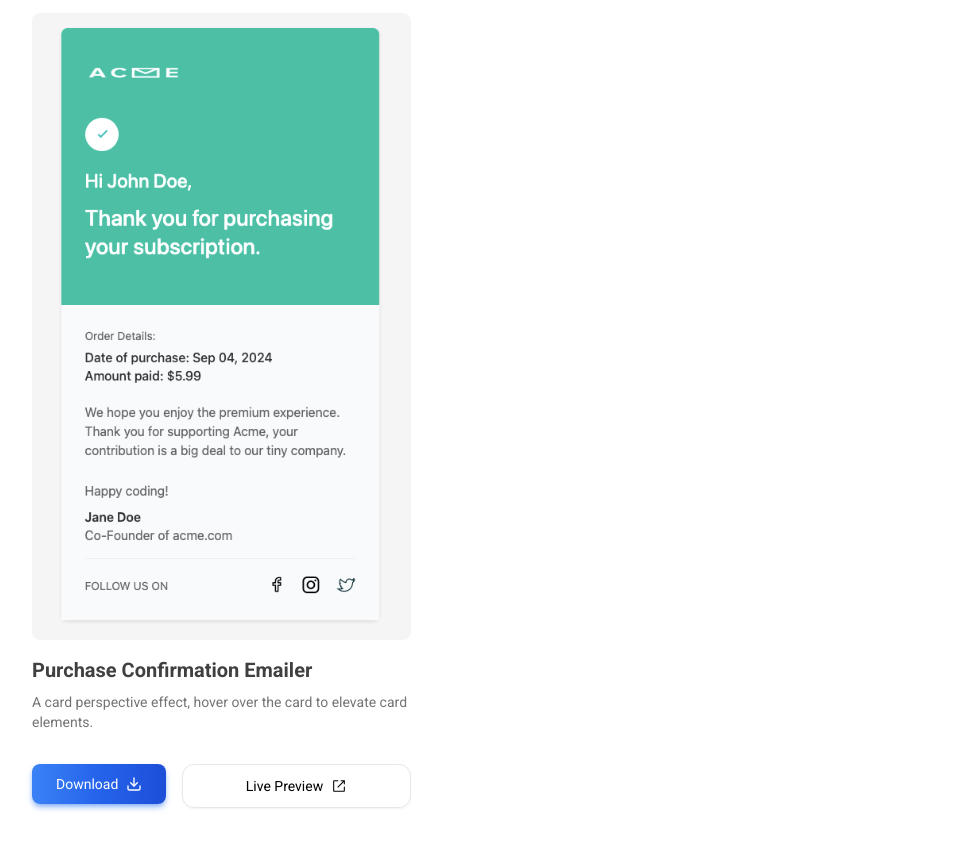
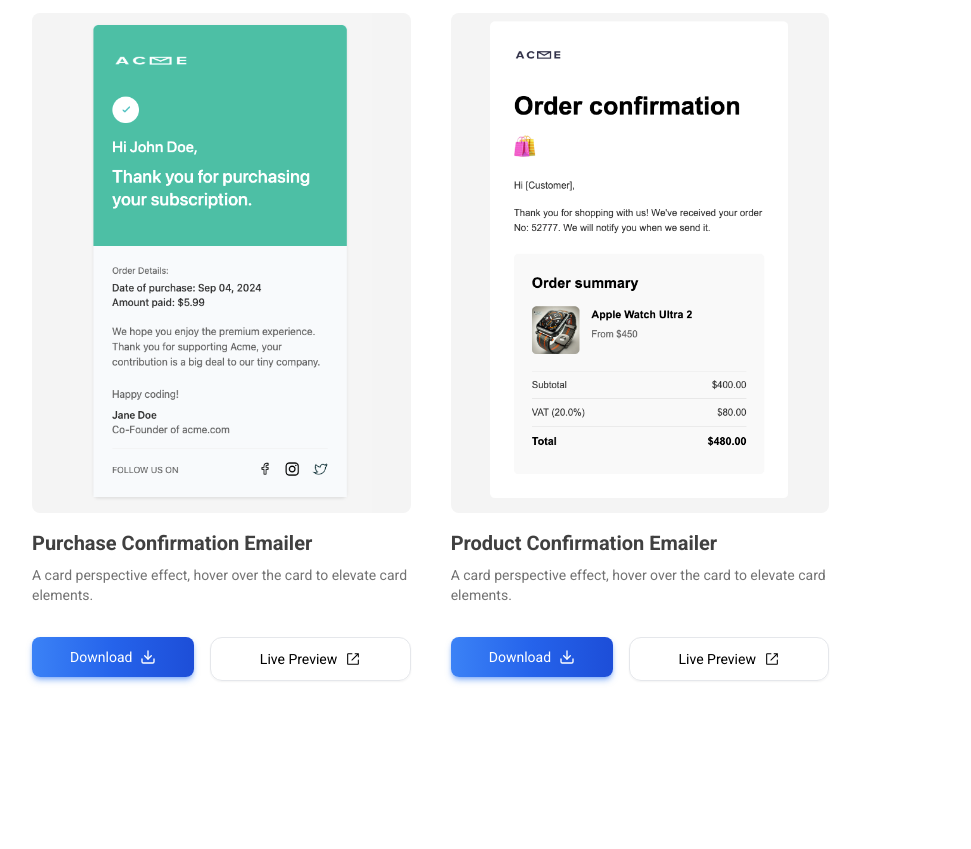
Before and after one commit to nirajrajgor/email-templates, a website built with Vite: page index.html in a window 1280 px wide. Shown: the part 111-960 px from the top of the page, without its empty margins (0-971 px from the left). Built offline with nearby package versions, Linux system fonts and the light colour scheme.

Commit message:
Integrate new product preview emailer and code cleanup

```diff
--- a/index.html
+++ b/index.html
@@ -26,9 +26,10 @@
       <div
         class="grid grid-cols-1 md:grid-cols-2 lg:grid-cols-3 xl:grid-cols-3 gap-20 lg:gap-10 pb-40 items-start relative z-40"
       >
-        <div>
+        <div class="wrapper">
           <div
             class="relative dark:border rounded-lg dark:border-white/[0.1] overflow-hidden group-hover:shadow-xl transition duration-200"
+            style="height: 500px; width: auto; background-color: #f4f4f4"
           >
             <img
               alt="Component Thumbnail"
@@ -37,7 +38,7 @@
               height="1024"
               decoding="async"
               data-nimg="1"
-              class="transition duration-300 blur-0 rounded-md group-hover:scale-105"
+              class="transition duration-300 blur-0 rounded-md group-hover:scale-105 w-full h-full object-contain"
               style="color: transparent"
               src="/purchase-confirm-preview.png"
             />
@@ -58,28 +59,19 @@
             <a
               href="/templates/purchase-confirmation.html"
               download="purchase-confirmation.html"
+              class="w-full"
             >
               <button
                 type="button"
-                class="text-white w-full inline-flex items-center justify-center gap-2 bg-gradient-to-r from-blue-500 via-blue-600 to-blue-700 hover:bg-gradient-to-br focus:ring-4 focus:outline-none focus:ring-blue-300 dark:focus:ring-blue-800 shadow-md shadow-blue-500/50 dark:shadow-lg dark:shadow-blue-800/80 font-medium rounded-lg text-sm px-5 py-2.5 text-center me-2 mb-2"
+                class="text-white w-full inline-flex items-center justify-center gap-2 bg-gradient-to-r from-blue-500 via-blue-600 to-blue-700 hover:bg-gradient-to-br focus:ring-4 focus:outline-none focus:ring-blue-300 dark:focus:ring-blue-800 shadow-md shadow-blue-500/50 dark:shadow-md dark:shadow-blue-800/80 font-medium rounded-lg text-sm px-5 py-2.5 text-center me-2 mb-2"
               >
                 Download
-                <svg
-                  xmlns="http://www.w3.org/2000/svg"
-                  width="24"
-                  height="24"
-                  viewBox="0 0 24 24"
-                  fill="none"
-                  stroke="currentColor"
-                  stroke-width="2"
-                  stroke-linecap="round"
-                  stroke-linejoin="round"
+                <img
+                  src="/download.svg"
+                  alt="Download"
                   class="h-4 w-4"
-                >
-                  <path d="M21 15v4a2 2 0 0 1-2 2H5a2 2 0 0 1-2-2v-4"></path>
-                  <polyline points="7 10 12 15 17 10"></polyline>
-                  <line x1="12" x2="12" y1="15" y2="3"></line>
-                </svg>
+                  style="filter: brightness(0) invert(1)"
+                />
               </button>
             </a>
             <a
@@ -104,6 +96,74 @@
             </a>
           </div>
         </div>
+        <!-- End of Purchase Confirmation Template -->
+        <div class="wrapper">
+          <div
+            class="relative dark:border rounded-lg dark:border-white/[0.1] overflow-hidden group-hover:shadow-xl transition duration-200"
+            style="height: 500px; width: auto; background-color: #f4f4f4"
+          >
+            <img
+              alt="Component Thumbnail"
+              loading="lazy"
+              class="transition duration-300 blur-0 rounded-md group-hover:scale-105 w-full h-full object-contain"
+              style="color: transparent"
+              src="/product-confirm-preview.png"
+            />
+          </div>
+          <p
+            class="text-xl font-bold mt-4 mb-2 dark:text-neutral-100 text-neutral-700"
+          >
+            Product Confirmation Emailer
+          </p>
+          <p
+            class="mt-2 text-sm font-normal dark:text-neutral-300 text-neutral-500"
+          >
+            A card perspective effect, hover over the card to elevate card
+            elements.
+          </p>
+
+          <div class="mt-8 flex flex-col sm:flex-row gap-4">
+            <a
+              href="/templates/product-confirmation.html"
+              download="product-confirmation.html"
+              class="w-full"
+            >
+              <button
+                type="button"
+                class="text-white w-full inline-flex items-center justify-center gap-2 bg-gradient-to-r from-blue-500 via-blue-600 to-blue-700 hover:bg-gradient-to-br focus:ring-4 focus:outline-none focus:ring-blue-300 dark:focus:ring-blue-800 shadow-md shadow-blue-500/50 dark:shadow-md dark:shadow-blue-800/80 font-medium rounded-lg text-sm px-5 py-2.5 text-center me-2 mb-2"
+              >
+                Download
+                <img
+                  src="/download.svg"
+                  alt="Download"
+                  class="h-4 w-4"
+                  style="filter: brightness(0) invert(1)"
+                />
+              </button>
+            </a>
+            <a
+              class="inline-flex items-center justify-center text-sm font-medium transition-colors focus-visible:outline-none focus-visible:ring-1 focus-visible:ring-ring disabled:pointer-events-none disabled:opacity-50 border border-input bg-background shadow-sm hover:bg-accent hover:text-accent-foreground text-foreground h-11 rounded-xl px-8 group relative gap-2 w-full whitespace-nowrap"
+              target="_blank"
+              href="/templates/product-confirmation.html"
+              >Live Preview<svg
+                width="15"
+                height="15"
+                viewBox="0 0 15 15"
+                fill="none"
+                xmlns="http://www.w3.org/2000/svg"
+                class="h-4 w-4"
+              >
+                <path
+                  d="M3 2C2.44772 2 2 2.44772 2 3V12C2 12.5523 2.44772 13 3 13H12C12.5523 13 13 12.5523 13 12V8.5C13 8.22386 12.7761 8 12.5 8C12.2239 8 12 8.22386 12 8.5V12H3V3L6.5 3C6.77614 3 7 2.77614 7 2.5C7 2.22386 6.77614 2 6.5 2H3ZM12.8536 2.14645C12.9015 2.19439 12.9377 2.24964 12.9621 2.30861C12.9861 2.36669 12.9996 2.4303 13 2.497L13 2.5V2.50049V5.5C13 5.77614 12.7761 6 12.5 6C12.2239 6 12 5.77614 12 5.5V3.70711L6.85355 8.85355C6.65829 9.04882 6.34171 9.04882 6.14645 8.85355C5.95118 8.65829 5.95118 8.34171 6.14645 8.14645L11.2929 3H9.5C9.22386 3 9 2.77614 9 2.5C9 2.22386 9.22386 2 9.5 2H12.4999H12.5C12.5678 2 12.6324 2.01349 12.6914 2.03794C12.7504 2.06234 12.8056 2.09851 12.8536 2.14645Z"
+                  fill="currentColor"
+                  fill-rule="evenodd"
+                  clip-rule="evenodd"
+                ></path>
+              </svg>
+            </a>
+          </div>
+        </div>
+        <!-- End of Product Confirmation Template -->
       </div>
     </main>
   </body>
```
